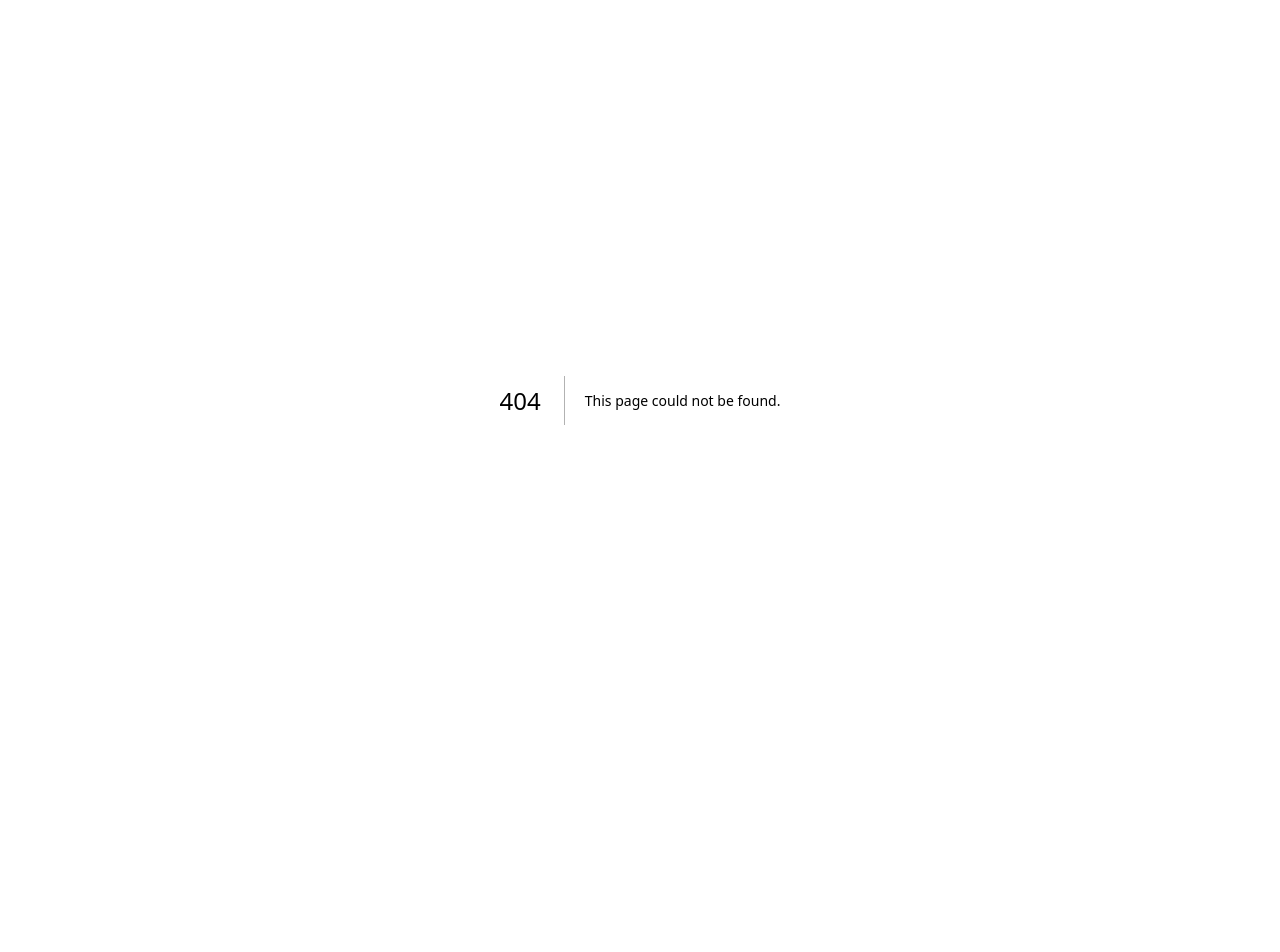
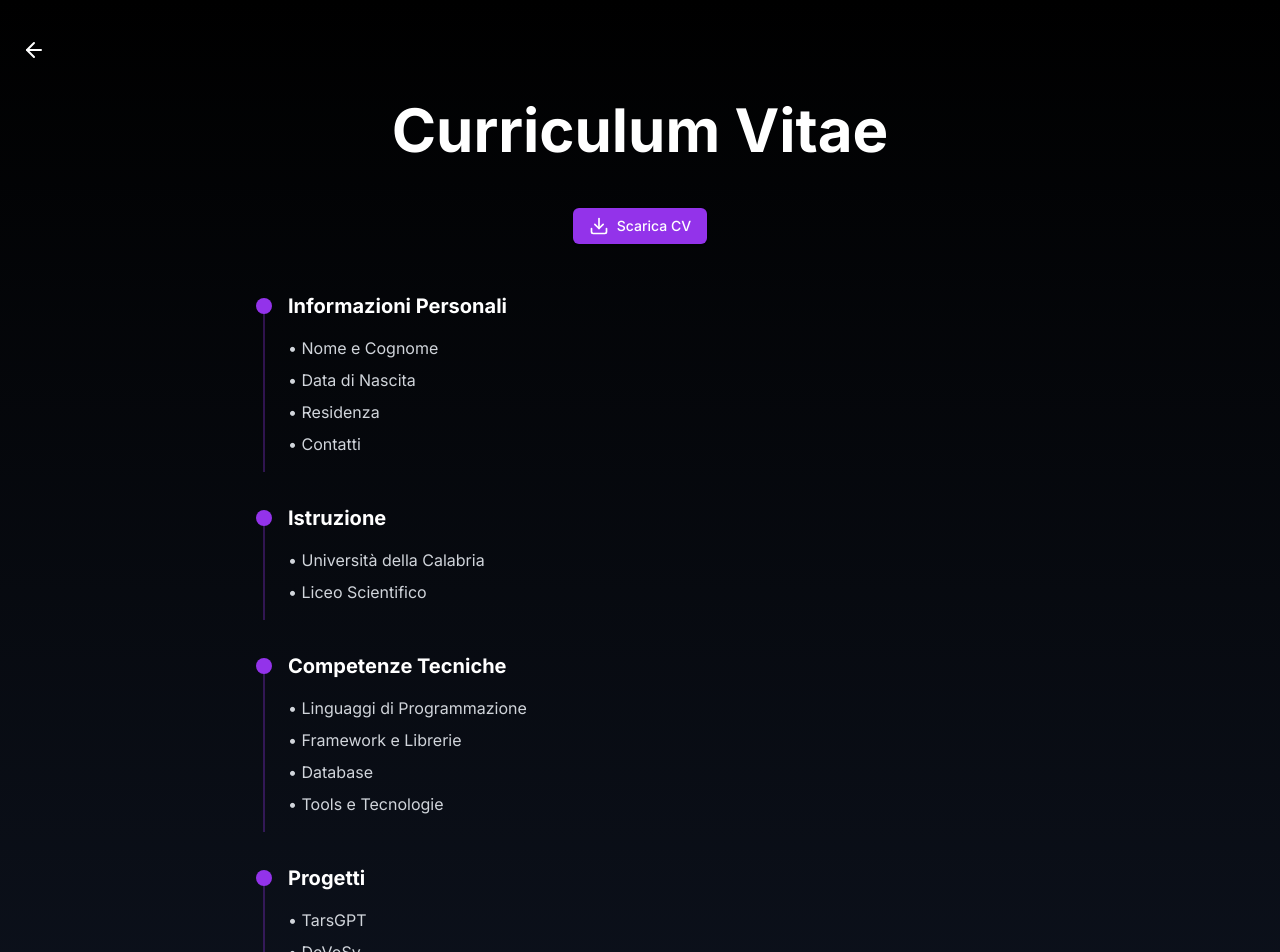
Before and after one commit to metaforismo/portfolio, a Next.js app: page /cv in a window 1280 px wide. Before the commit this address had no page. Shown: the top 952 px of the page. Before the commit the page ends 800 px from the top, so only its background shows below. Built offline with nearby package versions, Linux system fonts and the light colour scheme.

Commit message:
feat: Aggiunta pagina CV, migliorato sfondo con stelle e aggiunta mail nel footer

```diff
--- /dev/null
+++ b/app/cv/page.tsx
@@ -0,0 +1,85 @@
+'use client'
+
+import { Button } from '@/components/ui/button'
+import { ArrowLeft, Download } from 'lucide-react'
+import Link from 'next/link'
+
+export default function CV() {
+  const sections = [
+    {
+      title: "Informazioni Personali",
+      items: ["Nome e Cognome", "Data di Nascita", "Residenza", "Contatti"]
+    },
+    {
+      title: "Istruzione",
+      items: ["Università della Calabria", "Liceo Scientifico"]
+    },
+    {
+      title: "Competenze Tecniche",
+      items: ["Linguaggi di Programmazione", "Framework e Librerie", "Database", "Tools e Tecnologie"]
+    },
+    {
+      title: "Progetti",
+      items: ["TarsGPT", "DeVoSy", "Football Analysis"]
+    },
+    {
+      title: "Lingue",
+      items: ["Italiano (Madrelingua)", "Inglese (B2)"]
+    },
+    {
+      title: "Interessi",
+      items: ["Intelligenza Artificiale", "Blockchain", "Computer Vision", "Robotica"]
+    }
+  ]
+
+  return (
+    <div className="min-h-screen bg-gradient-to-b from-black to-gray-900 text-white">
+      <div className="container mx-auto px-4 py-8">
+        <div className="flex items-center mb-8">
+          <Link href="/">
+            <Button variant="ghost" size="icon" className="mr-4">
+              <ArrowLeft className="h-6 w-6" />
+            </Button>
+          </Link>
+        </div>
+
+        <h1 className="text-4xl md:text-6xl font-bold text-center mb-12">
+          Curriculum Vitae
+        </h1>
+
+        <div className="flex justify-center mb-12">
+          <Button
+            onClick={() => window.open('/cv try (1).pdf', '_blank')}
+            className="bg-purple-600 hover:bg-purple-700 text-white flex items-center gap-2"
+          >
+            <Download className="h-5 w-5" />
+            Scarica CV
+          </Button>
+        </div>
+
+        <div className="max-w-3xl mx-auto">
+          <div className="relative">
+            {sections.map((section, index) => (
+              <div key={index} className="mb-12 relative">
+                <div className="flex items-center mb-4">
+                  <div className="w-4 h-4 bg-purple-600 rounded-full"></div>
+                  <div className="ml-4 text-xl font-bold">{section.title}</div>
+                </div>
+                {index < sections.length - 1 && (
+                  <div className="absolute left-[7px] top-4 w-0.5 h-full bg-purple-600/30"></div>
+                )}
+                <div className="ml-8 space-y-2">
+                  {section.items.map((item, itemIndex) => (
+                    <div key={itemIndex} className="text-gray-300">
+                      • {item}
+                    </div>
+                  ))}
+                </div>
+              </div>
+            ))}
+          </div>
+        </div>
+      </div>
+    </div>
+  )
+}
--- a/app/page.tsx
+++ b/app/page.tsx
@@ -8,6 +8,7 @@ import { Button } from '@/components/ui/button'
 import { loadStarsPreset } from "tsparticles-preset-stars"
 import Particles from "react-tsparticles"
 import { Engine } from "tsparticles-engine"
+import Link from 'next/link'
 
 export default function Portfolio() {
   const [darkMode, setDarkMode] = useState(true)
@@ -54,7 +55,7 @@ export default function Portfolio() {
   return (
     <div className={`min-h-screen relative ${
       darkMode
-        ? 'bg-gradient-to-b from-black to-gray-900 text-white'
+        ? 'bg-gradient-to-b from-black via-gray-900 to-gray-900 text-white'
         : 'bg-gradient-to-br from-blue-50 via-purple-100/30 to-transparent text-gray-900'
     }`}>
       <Particles
@@ -66,10 +67,10 @@ export default function Portfolio() {
           },
           particles: {
             number: {
-              value: 100
+              value: 150
             },
             color: {
-              value: darkMode ? "#ffffff" : "#000000"
+              value: "#ffffff"
             },
             opacity: {
               value: { min: 0.1, max: 0.5 }
@@ -79,7 +80,18 @@ export default function Portfolio() {
             },
             move: {
               enable: true,
-              speed: 0.2
+              speed: 0.2,
+              direction: "none",
+              random: true,
+              straight: false,
+              outModes: "out"
+            },
+            links: {
+              enable: true,
+              distance: 150,
+              color: "#ffffff",
+              opacity: 0.1,
+              width: 1
             }
           }
         }}
@@ -110,6 +122,12 @@ export default function Portfolio() {
               >
                 Blog
               </button>
+              <Link
+                href="/cv"
+                className="hover:text-purple-400 transition-colors duration-300"
+              >
+                CV
+              </Link>
               <Button
                 variant="ghost"
                 size="icon"
@@ -384,7 +402,7 @@ export default function Portfolio() {
 
         {/* Footer */}
         <footer className={`w-full py-6 px-4 bg-transparent backdrop-blur-sm border-t border-gray-200/20`}>
-          <div className="container mx-auto flex justify-between items-center">
+          <div className="container mx-auto flex flex-col md:flex-row justify-between items-center space-y-4 md:space-y-0">
             <div className="flex space-x-4">
               <Button
                 variant="ghost"
@@ -428,6 +446,9 @@ export default function Portfolio() {
               </Button>
             </div>
             <div className="text-sm">
+              Mail: francescogiannicola1@gmail.com
+            </div>
+            <div className="text-sm">
               Made with ❤️ by metaforismo
             </div>
           </div>
```
Also changed, not shown: 2 other files (tests, documents, lock files or other folders).
